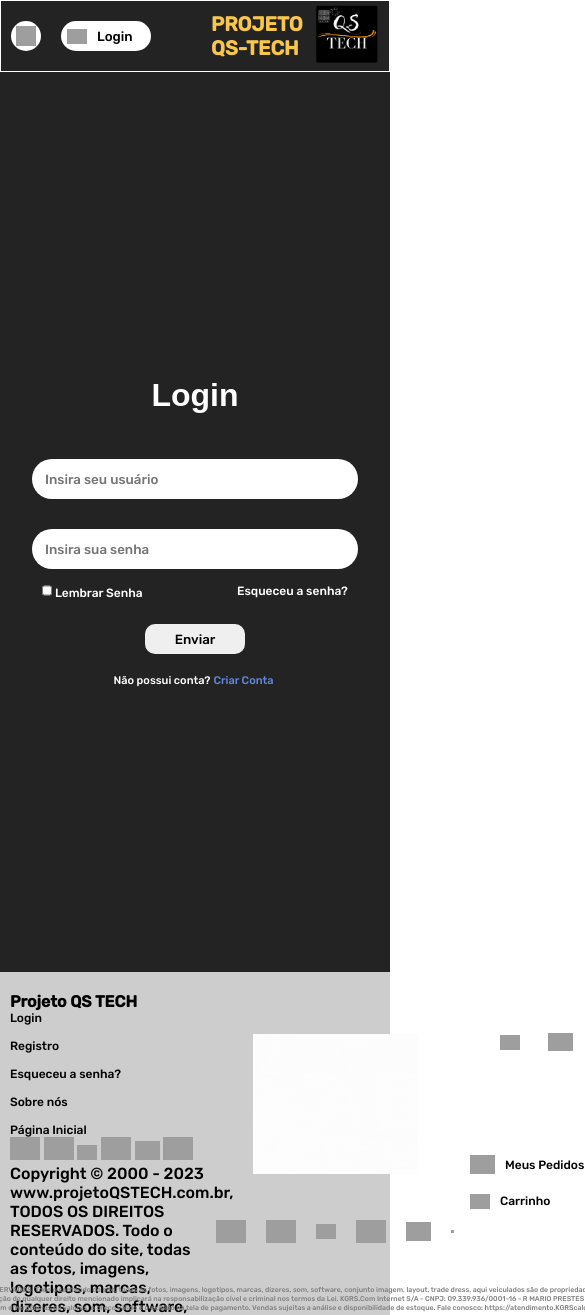
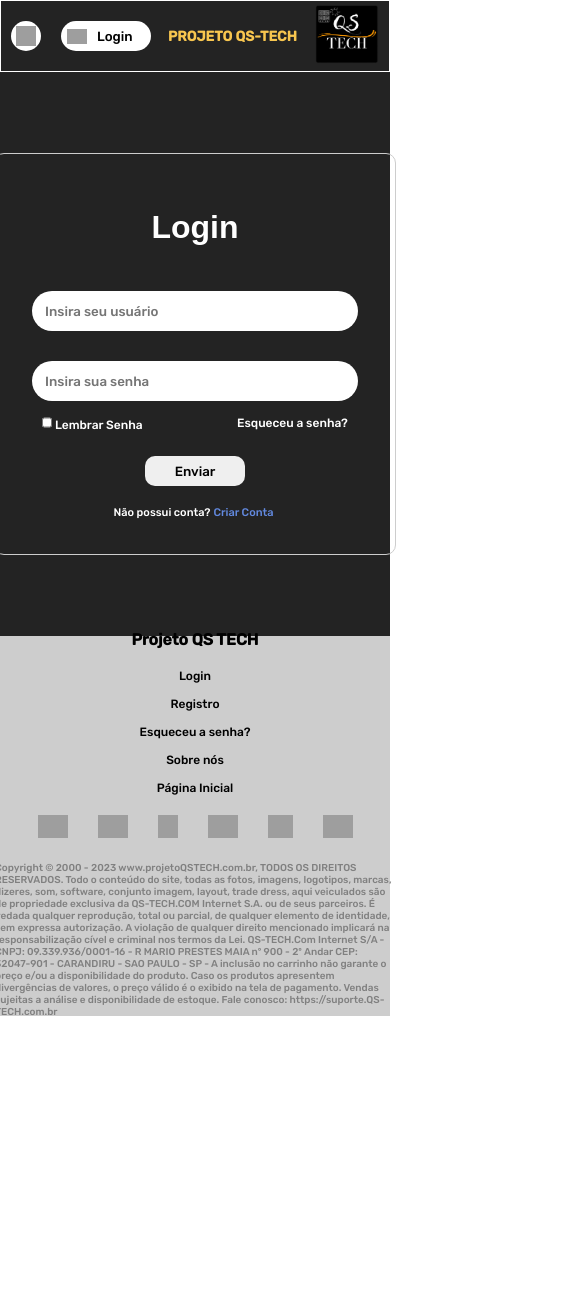
Before and after one commit to SilasDev07/qslogin, a plain HTML site: page index.html in a window 390 px wide. Shown: the top 1315 px of the page, 585 px wide, since content can reach past the window. After the commit the page ends 1022 px from the top, so only its background shows below. Drawn offline with Linux system fonts and the light colour scheme; grey boxes are pictures that could not be loaded.

Commit message:
Update style.css

```diff
--- a/style.css
+++ b/style.css
@@ -433,9 +433,126 @@ footer {
     color: gray;
 }
 
+.container-textocop {
+  width: 1200px;
+  font-size: 07px;
+  color: gray;
+}
 
-@media (max-width:600px) {
-    .container-tela {
-        border: none;
-    }
+.container-fotos2 {
+  display: none;
 }
+
+.container-textocop2 {
+  display: none;
+}
+
+@media(max-width:820px) {
+  main {
+    height: 500px;
+  }
+}
+
+@media(max-width:427px) {
+
+  .container-h1 h1 {
+    font-size: 14px;
+  }
+}
+
+@media (max-width:610px) {
+  footer {
+    height: 100%;
+  }
+main{
+  display: flex;
+  justify-content: center;
+  align-items: center;
+}
+  html {
+    width: auto;
+  }
+
+  .container-login {
+    width: 90px;
+  }
+
+  .container-esquerda {
+    display: flex;
+    flex-direction: column;
+    align-items: center;
+    justify-content: center;
+    gap: 20px;
+  }
+
+  .container-fotos2 {
+    display: flex;
+    gap: 30px;
+    justify-content: center;
+  }
+
+  .container-textocop2 {
+    display: flex;
+    color: gray;
+    padding: 04px;
+    height: 200px;
+    width: 400px;
+    font-size: 10px;
+  }
+
+  main {
+    height: 564px;
+  }
+
+  footer {
+    display: flex;
+    flex-direction: column;
+    justify-content: center;
+    align-items: center;
+  }
+
+  .container-h4 {
+    align-items: center;
+    display: flex;
+    justify-content: center;
+  }
+
+  .container-menures {
+    align-items: center;
+  }
+
+  .container-conta {
+    border: none;
+    width: 100%;
+  }
+
+  .container-input {
+    display: flex;
+    flex-direction: column;
+  }
+
+  .container-botao button:hover {
+    background-color: rgb(165, 165, 165);
+  }
+
+  .h1-menu h1 {
+    font-size: 15px;
+  }
+
+  .container-redes {
+    display: none;
+  }
+
+
+  .container-textocop {
+    display: none;
+  }
+
+  .container-direita {
+    display: none;
+  }
+
+  .contaienr-pagamentos {
+    display: none;
+  }
+}
```
